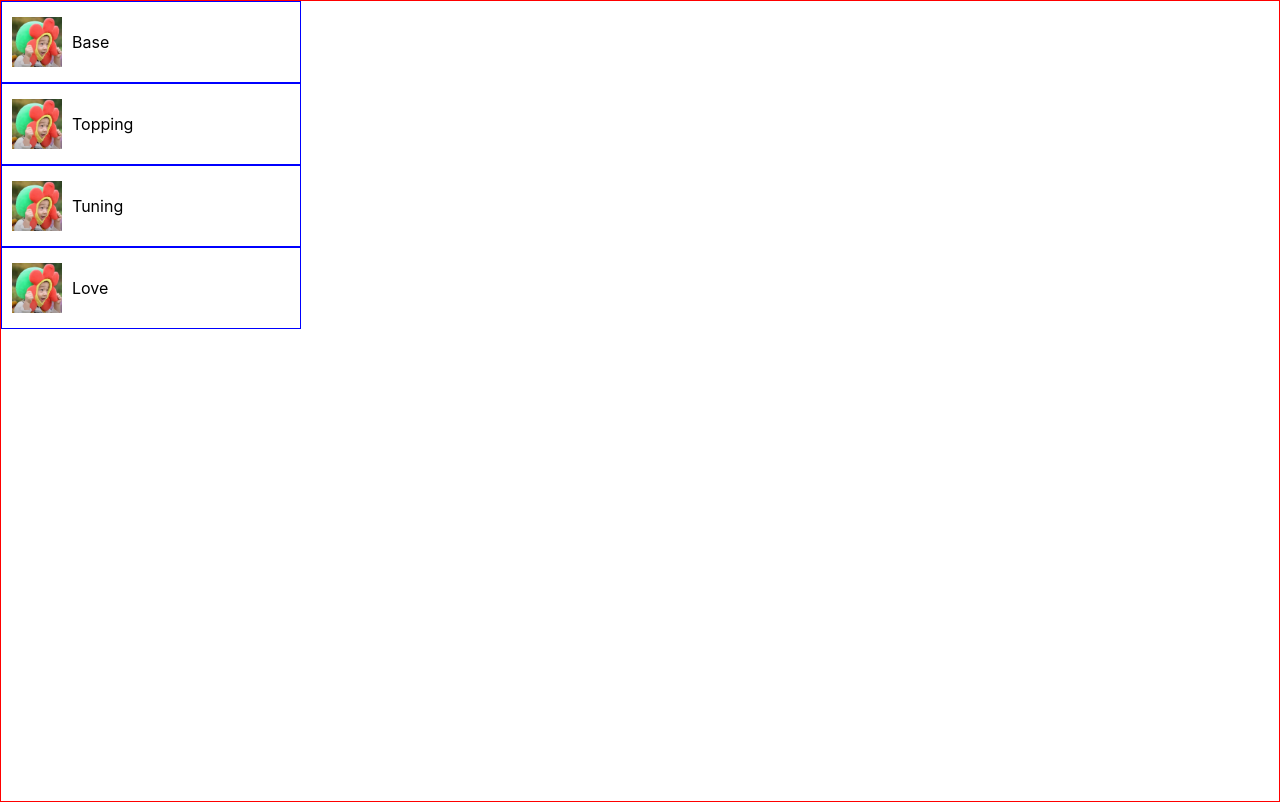
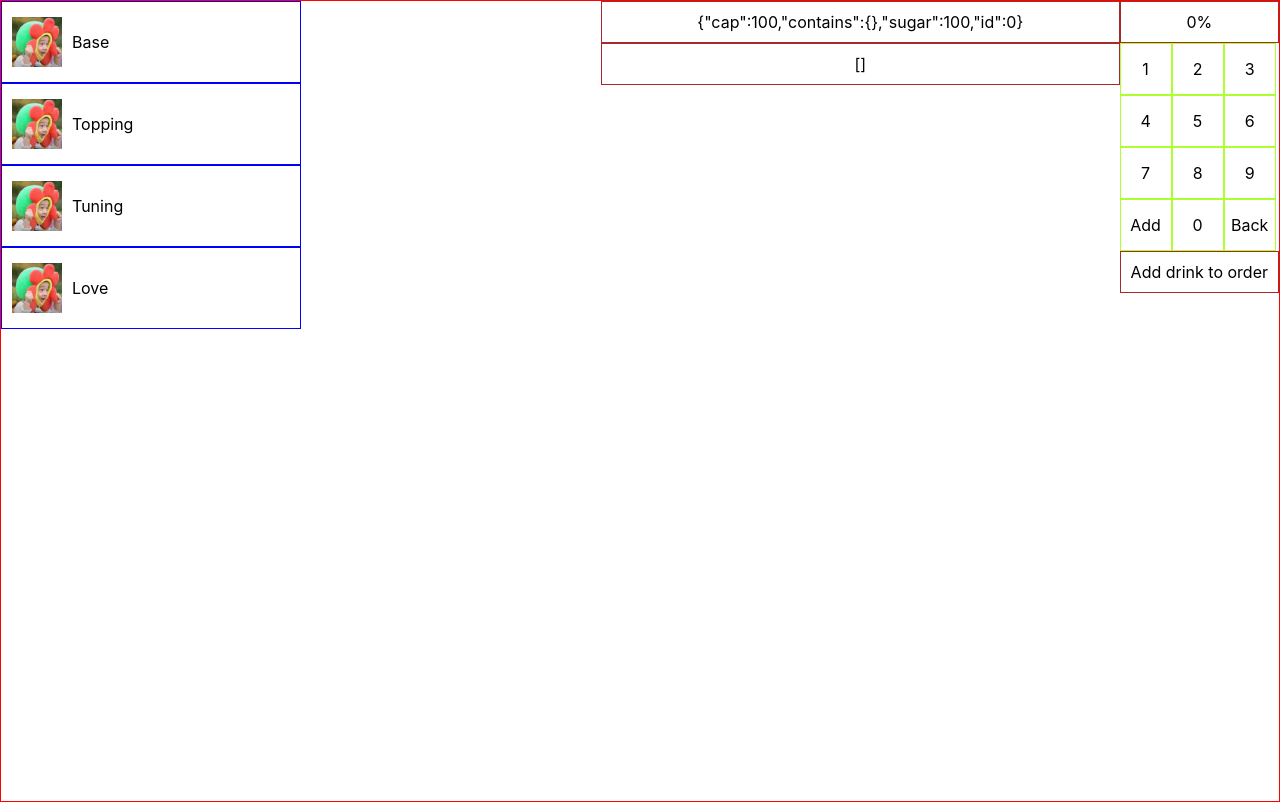
Before and after one commit to allanfang1/bbtme, a React (Create React App) app in the folder my-app/: page / in a window 1280 px wide. Built offline with nearby package versions, Linux system fonts and the light colour scheme.

Commit message:
pageone functionality

```diff
--- a/my-app/src/App.css
+++ b/my-app/src/App.css
@@ -6,6 +6,10 @@
         -ms-user-select: none; /* Internet Explorer/Edge */
             user-select: none; /* Non-prefixed version, currently
                                   supported by Chrome, Edge, Opera and Firefox */
+}
+
+.clickable{
+  cursor: pointer;
 }
 
 /* mobile view */
@@ -24,6 +28,7 @@
   display: flex;
   flex-direction: column;
   overflow-y: auto;
+  flex-shrink: 0;
   -ms-overflow-style: none;  /* IE and Edge */
   scrollbar-width: none;  /* Firefox */
 }
@@ -32,7 +37,14 @@
 }
 
 .col1, .col2{
-  width: 300px;
+  width: 24%;
+  max-width: 300px;
+  min-width: 150px;
+}
+
+.col3{
+  flex-grow: 1;
+  min-width: 150px;
 }
 
 .col-box{
@@ -56,3 +68,22 @@
 #selected{
   color: red;
 }
+
+.numpad{
+  display: flex;
+}
+
+.num{
+  width: 50px;
+  height: 50px;
+  border: solid 1px greenyellow;
+  display: flex;
+  justify-content: center;
+  align-items: center;;
+}
+
+.add-button{
+  border: solid 1px brown;
+  text-align: center;
+  padding: 10px;
+}
--- a/my-app/src/PageOne.js
+++ b/my-app/src/PageOne.js
@@ -1,19 +1,46 @@
 import { React, useState, useEffect } from "react";
 import Category from "./components/Category";
 import Option from "./components/Option";
+import Numpad from "./components/Numpad";
 
 export default function PageOne(){
     const categories = [
         {name:"Base", imglink:"/media/allan.png", content:["Brown Sugar Milk", "Rose Oolong", "Chai", "Passionfruit Green Tea"]},
         {name:"Topping", imglink:"/media/allan.png", content:["Tapioca", "Grass Jelly", "Sago", "Pudding", "Lychee Jelly"]},
-        {name:"Tuning", imglink:"/media/allan.png", content:["Sugar", "Ice", "Temperature"]},
-        {name:"Love", imglink:"/media/allan.png", content:[]},
+        {name:"Tuning", imglink:"/media/allan.png", content:["Sugar", "Ice"]},
+        {name:"Love", imglink:"/media/allan.png", content:["Yes"]},
     ]
-    const [current, setCurrent] = useState({cat: "", content: []});
+    const [current, setCurrent] = useState({cat: "", content: [], opt:""});
+    const [orders, setOrder] = useState([]);
+    const [drink, setDrink] = useState({cap:100, contains:{}, sugar: 100, id: 0});
 
     useEffect(() => {
         console.log(current);
-    }, [current]);
+        console.log(orders);
+        // console.log(JSON.stringify(orders[orders.length -1]));
+    }, [current, orders]);
+
+    function addElement(name, percent){
+        if (name === "Sugar" && Number(percent) < 200){
+            setDrink({cap: drink.cap, contains: drink.contains, sugar: percent});
+            return;
+        }
+        if (!name){return;}
+        let newCap;
+        if (drink.contains.hasOwnProperty(name)){
+            newCap = drink.cap + Number(drink.contains[name]) - Number(percent);
+        } else {
+            newCap = drink.cap - Number(percent);
+        }
+        if (newCap < 0){
+            console.log("Too much");
+            return;
+        }
+        let tempContains = drink.contains;
+        tempContains[name] = percent;
+        setDrink({cap: newCap, contains: tempContains, sugar:100});
+        console.log(JSON.stringify(drink));
+    }
 
     return (
         <div className="general-box pone-box">
@@ -37,8 +64,14 @@ export default function PageOne(){
                     />
                 ))}
             </div>
-            <div className="col3"></div>
-            <div className="col4"></div>
+            <div className="col3">
+                <div className="add-button">{JSON.stringify(drink)}</div>
+                <div className="add-button">{JSON.stringify(orders)}</div>
+            </div>
+            <div className="col4">
+                <Numpad optName={current.opt} val={drink.contains[current.opt]} addFunc={addElement}/>
+                <div className="add-button clickable noselect" onClick={()=>{setOrder([...orders, drink]); setDrink({cap:100, contains:{}, sugar: 100, id: drink.id + 1})}}>Add drink to order</div>
+            </div>
         </div>
     );
 }
--- a/my-app/src/components/Category.js
+++ b/my-app/src/components/Category.js
@@ -3,7 +3,7 @@ import { React } from "react"
 const Category = ({catObj, currentCat, clickFunc}) => {
     return (
         <div
-            className= "col-box noselect"
+            className= "col-box noselect clickable"
             id={currentCat === catObj.name ? "selected" : "" }
             onClick={currentCat === catObj.name ? null : () => clickFunc({cat: catObj.name, content: catObj.content})} >
                 <img className="cat-img" src={catObj.imglink} alt="pee pee"/>
--- /dev/null
+++ b/my-app/src/components/Numpad.js
@@ -0,0 +1,62 @@
+import { React, useState, useEffect } from "react"
+
+const Numpad = ({optName, val, addFunc}) => {
+    const [number, setNumber] = useState();
+
+    useEffect(() => {
+        if (!val){
+            setNumber(0);
+        } else {
+            setNumber(val);
+        }
+    }, [val]);
+
+    function write(x){
+        if (number === 0){
+            setNumber(x);
+        } else {
+            setNumber(number + x);
+        }
+    }
+
+    function back(){
+
+        if (String(number).length === 1){
+            setNumber(0);
+        } else {
+            setNumber(number.substring(0, number.length - 1));
+        }
+    }
+
+    return (
+        <>
+        <div className="add-button">{number}%</div>
+        <div className= "numpad noselect clickable">
+            <div>
+                <div className="num" onClick={()=>write("1")}>1</div>
+                <div className="num" onClick={()=>write("4")}>4</div>
+                <div className="num" onClick={()=>write("7")}>7</div>
+                <div
+                    className="num"
+                    onClick={()=>{addFunc(optName, number)}}>
+                    Add
+                </div>
+            </div>
+            <div>
+                <div className="num" onClick={()=>write("2")}>2</div>
+                <div className="num" onClick={()=>write("5")}>5</div>
+                <div className="num" onClick={()=>write("8")}>8</div>
+                <div className="num" onClick={()=>write("0")}>0</div>
+            </div>
+            <div>
+                <div className="num" onClick={()=>write("3")}>3</div>
+                <div className="num" onClick={()=>write("6")}>6</div>
+                <div className="num" onClick={()=>write("9")}>9</div>
+                <div className="num" onClick={()=>back()}>Back</div>
+            </div>
+        </div>
+        </>
+    );
+}
+
+export default Numpad;
--- a/my-app/src/components/Option.js
+++ b/my-app/src/components/Option.js
@@ -3,7 +3,7 @@ import { React } from "react"
 const Option = ({optName, current, clickFunc}) => {
     return (
         <div
-            className="col-box noselect"
+            className="col-box noselect clickable"
             id={current.opt === optName ? "selected" : "" }
             onClick={() => clickFunc({cat: current.cat, content: current.content, opt: optName})} >
                 <div className="cat-name">{optName}</div>
```
